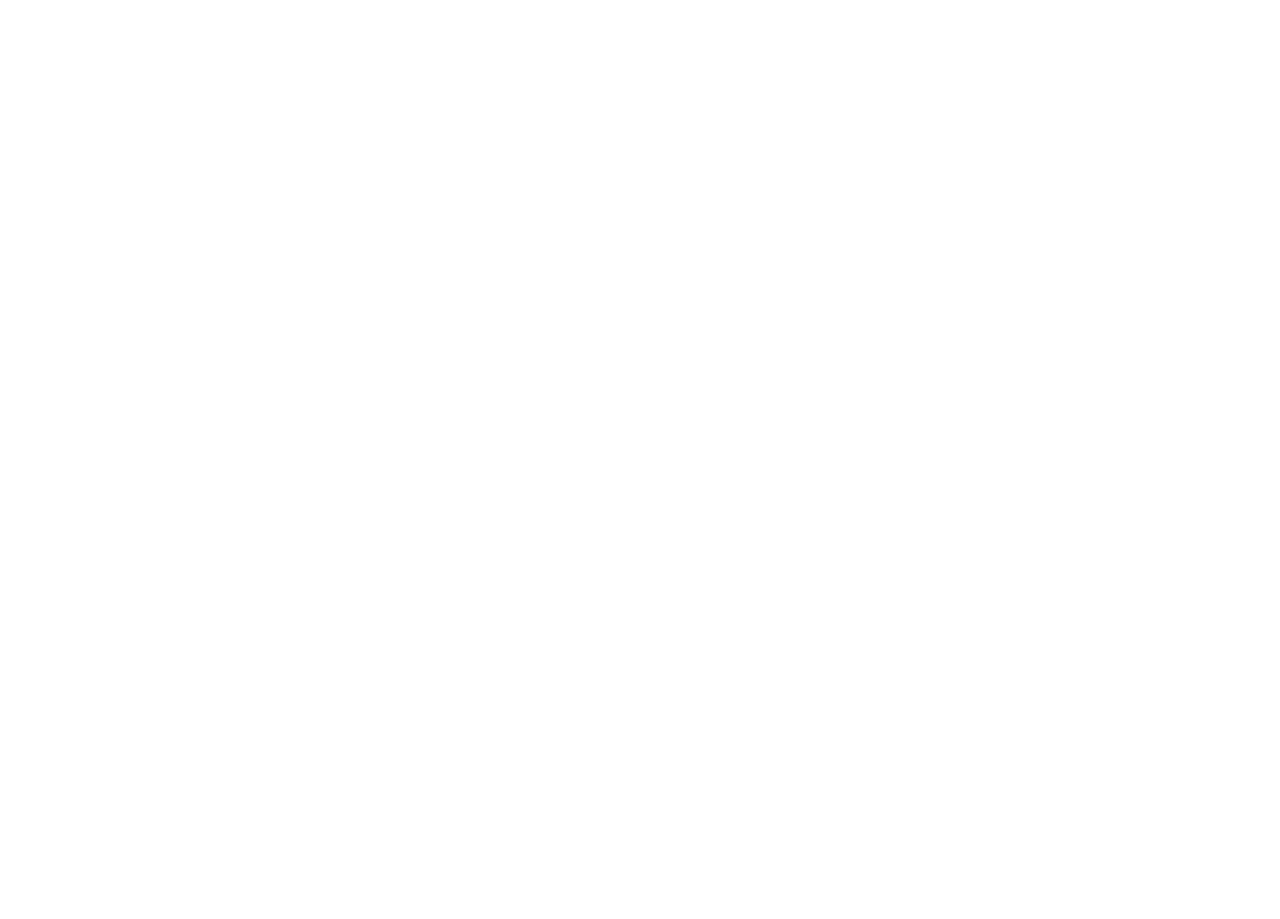
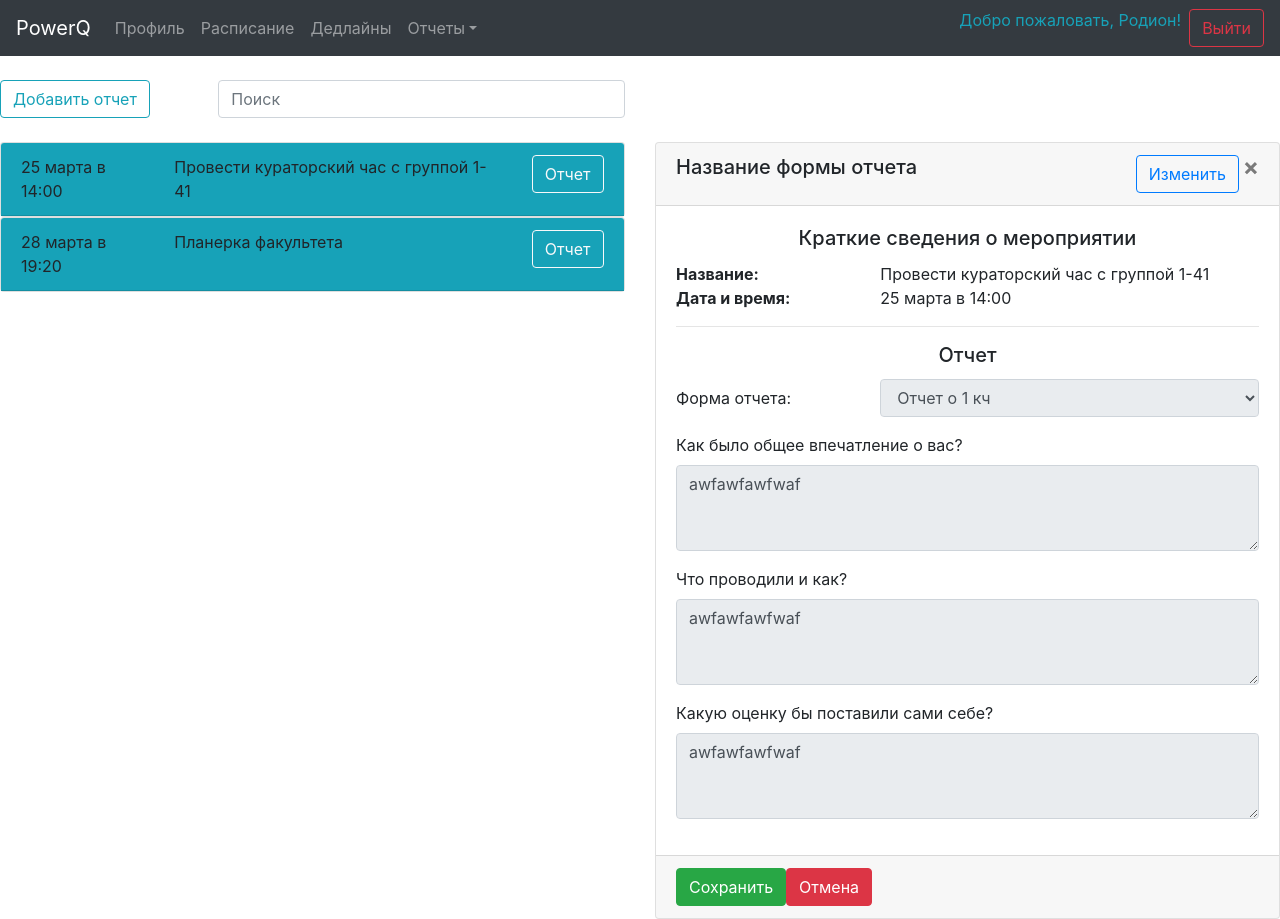
Before and after one commit to ksv97/powerq-client, an Angular app: page /curator/my-feedbacks in a window 1280 px wide. Before the commit this address led to /. Before the commit the page ends 800 px from the top, so only its background shows below. Built offline with nearby package versions, Linux system fonts and the light colour scheme.

Commit message:
added my-feedback component

```diff
--- a/src/app/app-routing.module.ts
+++ b/src/app/app-routing.module.ts
@@ -7,6 +7,7 @@
 import {CuratorScheduleComponent} from "./components/curator/pages/curator-schedule/curator-schedule.component";
 import {CuratorDeadlinesComponent} from "./components/curator/pages/curator-deadlines/curator-deadlines.component";
 import {CuratorProfileComponent} from "./components/curator/pages/curator-profile/curator-profile.component";
+import {MyFeedbacksComponent} from "./components/curator/pages/my-feedbacks/my-feedbacks.component";
 
 const routes: Routes = [
   { path: '', redirectTo: '/curator', pathMatch: 'full' },
@@ -15,7 +16,8 @@
     { path: '', redirectTo: 'profile', pathMatch: "full"},
     {path: 'schedule', component: CuratorScheduleComponent},
     {path: 'deadlines', component: CuratorDeadlinesComponent},
-    {path: 'profile', component: CuratorProfileComponent}
+    {path: 'profile', component: CuratorProfileComponent},
+    {path: 'my-feedbacks', component: MyFeedbacksComponent}
   ]},
   {path: 'elder', component: ElderCuratorComponent},
   {path: 'admin', component: NavbarComponent}
--- a/src/app/app.module.ts
+++ b/src/app/app.module.ts
@@ -16,6 +16,8 @@
 import { AddFeedbackComponent } from './components/curator/add-feedback/add-feedback.component';
 import { AppRoutingModule } from './/app-routing.module';
 import { AddDeadlineComponent } from './components/curator/add-deadline/add-deadline.component';
+import { MyFeedbacksComponent } from './components/curator/pages/my-feedbacks/my-feedbacks.component';
+import { EditFeedbackComponent } from './components/curator/edit-feedback/edit-feedback.component';
 
 
 @NgModule({
@@ -30,7 +32,9 @@
     CuratorDeadlinesComponent,
     AddEventComponent,
     AddFeedbackComponent,
-    AddDeadlineComponent
+    AddDeadlineComponent,
+    MyFeedbacksComponent,
+    EditFeedbackComponent
   ],
   imports: [
     BrowserModule,
--- a/src/app/components/curator/curator.component.css
+++ b/src/app/components/curator/curator.component.css
@@ -0,0 +1,3 @@
+.dropdown-toggle{
+  cursor: pointer;
+}
--- a/src/app/components/curator/curator.component.html
+++ b/src/app/components/curator/curator.component.html
@@ -14,8 +14,12 @@
       <li class="nav-item">
         <a class="nav-link" routerLinkActive="active" [routerLink]="['deadlines']">Дедлайны</a>
       </li>
-      <li class="nav-item">
-        <a class="nav-link" href="#">Отчеты</a>
+      <li ngbDropdown  class="nav-item">
+        <a class="nav-link dropdown-toggle" routerLinkActive="active" id="feedback-dropdown" ngbDropdownToggle data-toggle="dropdown" aria-haspopup="true" aria-expanded="false">Отчеты</a>
+        <div class="dropdown-menu" ngbDropdownMenu  aria-labelledby="feedback-dropdown">
+          <a class="dropdown-item" routerLinkActive="active" [routerLink]="['my-feedbacks']">Мои отчеты</a>
+          <a class="dropdown-item" href="#">Отчеты кураторов</a>
+        </div>
       </li>
     </ul>
       <p class="mr-sm-2 text-center text-info">Добро пожаловать, Родион!</p>
--- /dev/null
+++ b/src/app/components/curator/edit-feedback/edit-feedback.component.html
@@ -0,0 +1,84 @@
+<form>
+  <div class="card">
+    <div class="card-header">
+      <div class="row">
+        <div class="col-lg-9">
+          <h5>Название формы отчета</h5>
+        </div>
+        <div class="col-lg-2">
+          <button class="btn btn-outline-primary">
+            Изменить
+          </button>
+        </div>
+        <div class="col-lg-1">
+          <button type="button" class="close" aria-label="Close">
+            <span aria-hidden="true">&times;</span>
+          </button>
+        </div>
+      </div>
+
+    </div>
+    <div class="card-body" >
+      <div class="row pb-1">
+        <div class="col">
+          <h5 class="text-center">Краткие сведения о мероприятии</h5>
+        </div>
+      </div>
+      <div class="row">
+        <div class="col-lg-4 font-weight-bold col-sm-6">
+          Название:
+        </div>
+        <div class="col-lg-8 col-sm-6">
+          Провести кураторский час с группой 1-41
+        </div>
+      </div>
+      <div class="row">
+        <div class="col-lg-4 font-weight-bold col-sm-6">
+          Дата и время:
+        </div>
+        <div class="col-lg-8 col-sm-6">
+          25 марта в 14:00
+        </div>
+      </div>
+
+      <hr>
+
+      <div class="row pb-1">
+        <div class="col">
+          <h5 class="text-center">Отчет</h5>
+        </div>
+      </div>
+
+      <div class="form-group row">
+        <label for="select" class="col-lg-4 col-sm-6 col-form-label">
+          Форма отчета:
+        </label>
+        <div class="col-lg-8 col-sm-6">
+          <select id="select" readonly="true" class="form-control">
+            <option>Отчет о 1 кч</option>
+            <option>Отчет о 2 кч</option>
+            <option>...</option>
+          </select>
+        </div>
+      </div>
+
+      <div class="row" *ngFor="let question of questions">
+        <div class="col form-group">
+          <label for="feedback-answer">{{question}}</label>
+          <textarea readonly="true" class="form-control" id="feedback-answer" rows="3">awfawfawfwaf</textarea>
+        </div>
+      </div>
+
+    </div>
+
+    <div class="card-footer">
+      <div>
+        <button class="btn btn-success">Сохранить</button>
+        <button class="btn btn-danger">Отмена</button>
+      </div>
+    </div>
+  </div>
+
+
+
+</form>
--- /dev/null
+++ b/src/app/components/curator/edit-feedback/edit-feedback.component.ts
@@ -0,0 +1,23 @@
+import { Component, OnInit } from '@angular/core';
+
+@Component({
+  selector: 'app-edit-feedback',
+  templateUrl: './edit-feedback.component.html',
+  styleUrls: ['./edit-feedback.component.css']
+})
+export class EditFeedbackComponent implements OnInit {
+
+  questions: string[];
+  answers: string[];
+
+  constructor() {
+    this.questions = ["Как было общее впечатление о вас?", "Что проводили и как?", "Какую оценку бы поставили сами себе?"];
+    this.answers = ["Lorem ipsum dolor sit amet, consectetur adipiscing elit. Sed fringilla non nunc et hendrerit. Vivamus sed iaculis turpis. Fusce dictum et erat id imperdiet. Sed massa lacus, lacinia quis dictum in, volutpat eu elit. Morbi eget facilisis sapien. Nulla et ante sit amet nunc tempor sodales. Curabitur dictum leo vel felis faucibus, et hendrerit lacus accumsan. Fu",
+    "Ut non gravida eros, vitae gravida velit. Vestibulum nunc dui, auctor ac augue sed, egestas venenatis erat. Suspendisse eu sagittis augue. Integer at lobortis elit, eget gravida eros. Pellentesque venenatis dictum est, sed pellentesque leo. In quis tincidunt metus, quis rhoncus diam. Aenean mollis semper pellentesque. Proin",
+    "n placerat dolor sed imperdiet sodales. Etiam congue pellentesque massa at auctor. Suspendisse condimentum, turpis efficitur eleifend tincidunt, metus enim accumsan nibh, vitae posuere libero enim vi"]
+  }
+
+  ngOnInit() {
+  }
+
+}
--- /dev/null
+++ b/src/app/components/curator/pages/my-feedbacks/my-feedbacks.component.html
@@ -0,0 +1,53 @@
+<div class="row">
+  <div class="col-lg-2 col-md-2">
+    <button class="btn btn-outline-info" type="button">
+      Добавить отчет
+    </button>
+  </div>
+  <div class="col-lg-4 col-md-4">
+    <div class="form-group">
+      <input class="form-control" type="text" placeholder="Поиск">
+    </div>
+  </div>
+</div>
+<div class="row mt-2">
+  <div class="col-lg-6 col-sm-12">
+
+    <div id="accordion">
+      <div class="card">
+        <div class="card-header bg-info">
+          <div class="row mb-0">
+            <div class="col-lg-3">
+              25 марта в 14:00
+            </div>
+            <div class="col-lg-7">Провести кураторский час с группой 1-41</div>
+            <div class="col-lg-2">
+              <button class="btn btn-outline-light">Отчет</button>
+            </div>
+
+          </div>
+        </div>
+      </div>
+
+      <div class="card">
+        <div class="card-header bg-info" >
+          <div class="row mb-0">
+            <div class="col-lg-3">
+              28 марта в 19:20
+            </div>
+            <div class="col-lg-7">Планерка факультета</div>
+            <div class="col-lg-2">
+              <button class="btn btn-outline-light">Отчет</button>
+            </div>
+          </div>
+        </div>
+      </div>
+
+    </div>
+
+  </div>
+
+  <div class="col-lg-6 col-sm-12">
+    <app-edit-feedback></app-edit-feedback>
+  </div>
+</div>
--- /dev/null
+++ b/src/app/components/curator/pages/my-feedbacks/my-feedbacks.component.ts
@@ -0,0 +1,15 @@
+import { Component, OnInit } from '@angular/core';
+
+@Component({
+  selector: 'app-my-feedbacks',
+  templateUrl: 'my-feedbacks.component.html',
+  styleUrls: ['my-feedbacks.component.css']
+})
+export class MyFeedbacksComponent implements OnInit {
+
+  constructor() { }
+
+  ngOnInit() {
+  }
+
+}
```
Also changed, not shown: src/app/components/curator/edit-feedback/edit-feedback.component.css (added), src/app/components/curator/pages/my-feedbacks/my-feedbacks.component.css (added), 2 other files (tests, documents, lock files or other folders).
